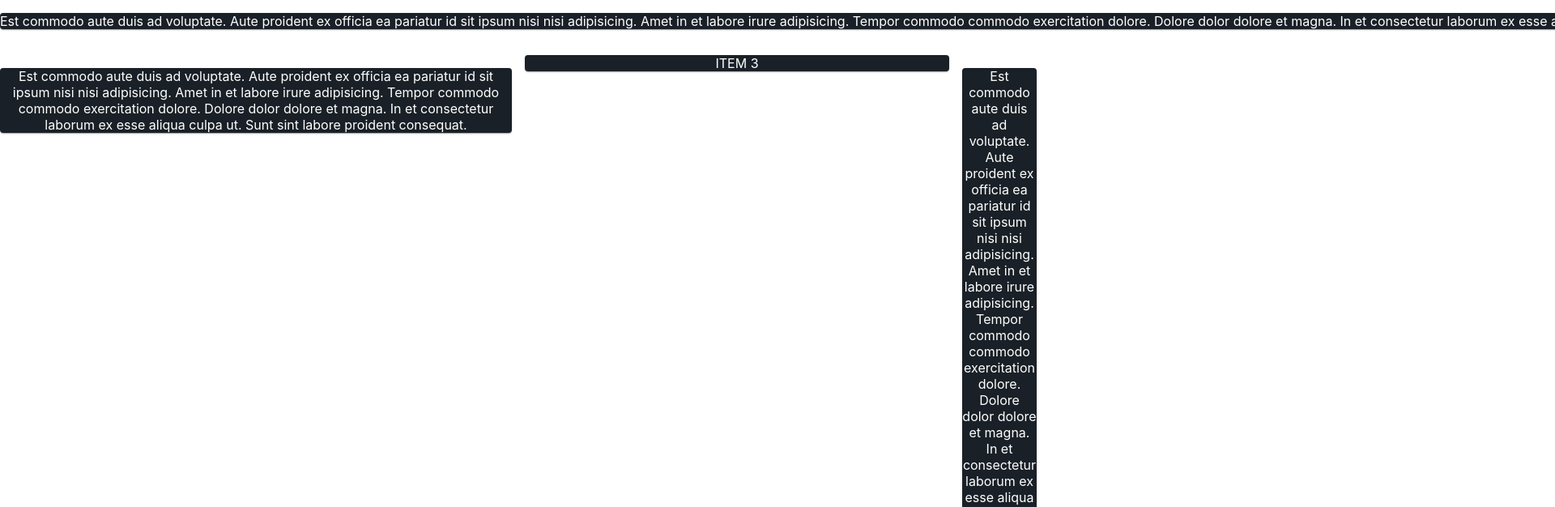
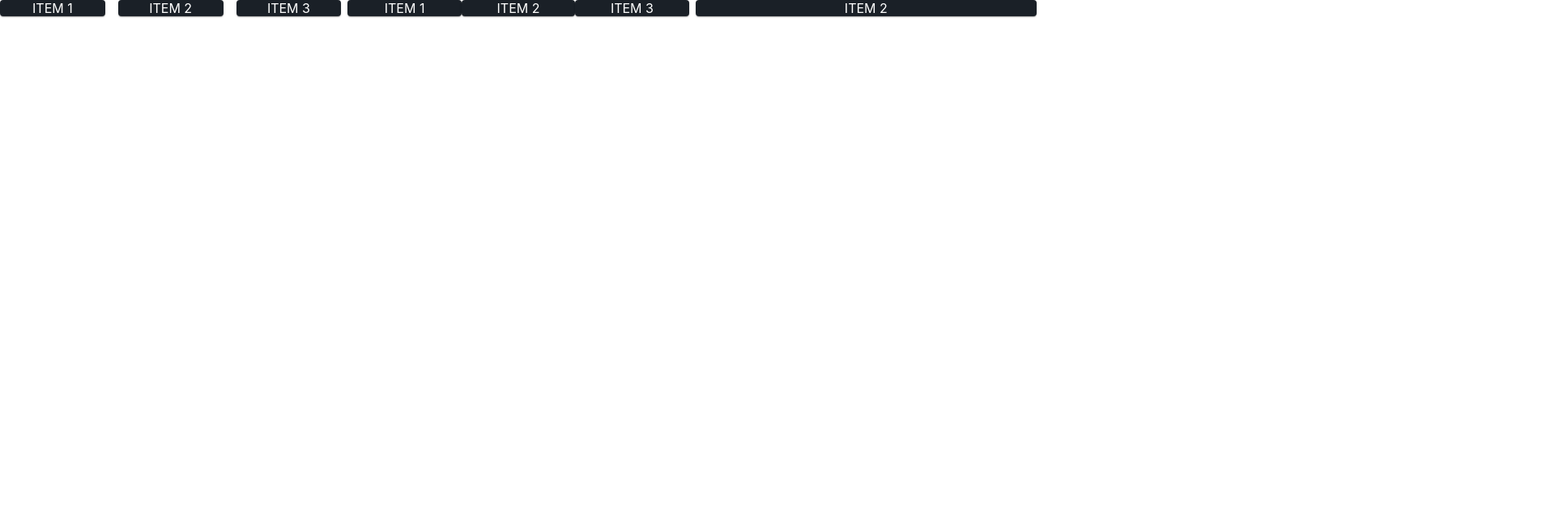
Before and after one commit to treinaweb/treinaweb-Material-UI-layout-Grid-system, a React (Create React App) app: page / in a window 1280 px wide. Shown: the top 626 px of the page at 81% size, 1920 px wide, since content can reach past the window. Built offline with nearby package versions, Linux system fonts and the light colour scheme.

Commit message:
04:12 - Grid aninhada

```diff
--- a/src/App.js
+++ b/src/App.js
@@ -99,9 +99,39 @@ function TabelaDeBreakpoints() {
   )
 }
 
+function FormRow() {
+  return (
+    <>
+      <Grid item xs={4}>
+        <Item>ITEM 1</Item>
+      </Grid>
+
+      <Grid item xs={4}>
+        <Item>ITEM 2</Item>
+      </Grid>
+      <Grid item xs={4}>
+        <Item>ITEM 3</Item>
+      </Grid>
+    </>
+  )
+}
+
 function App() {
   return (
-    <TabelaDeBreakpoints />
+    <Grid container spacing={1}>
+
+      <Grid container item xs={4} spacing={2}>
+        <FormRow />
+      </Grid>
+
+      <Grid container item xs={4}>
+        <FormRow />
+      </Grid>
+
+      <Grid item xs={4}>
+        <Item>ITEM 2</Item>
+      </Grid>
+    </Grid>
   );
 }
 
```
